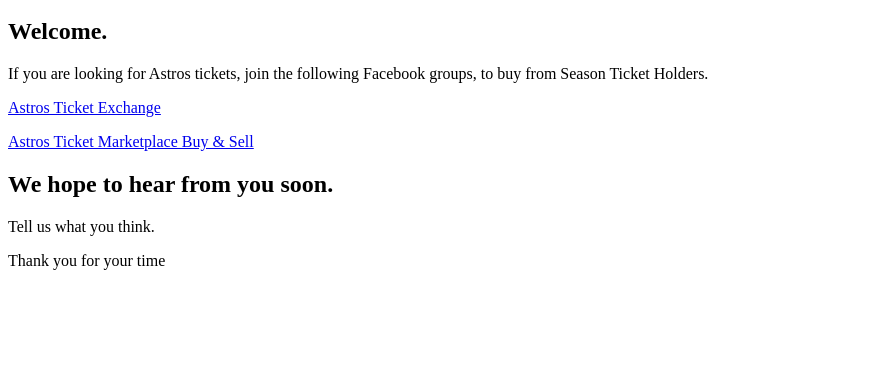
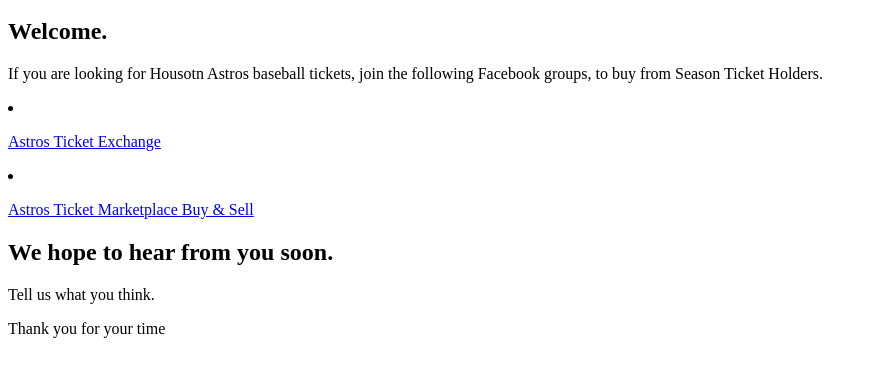
Before and after one commit to twelvetwentyone/1221, a plain HTML site: page index.html in a window 1280 px wide. Shown: the part 48-422 px from the top of the page, without its empty margins (0-877 px from the left). Drawn offline with Linux system fonts and the light colour scheme.

Commit message:
Update index.html

```diff
--- a/index.html
+++ b/index.html
@@ -5,9 +5,10 @@
     <body>
         <h2> Welcome.</h2>
         <p>
-            If you are looking for Astros tickets, join the following Facebook groups, to buy from Season Ticket Holders. </p>
-           <p> <a href="https://www.facebook.com/groups/astrosticketexchange">Astros Ticket Exchange</a> </p>
-           <p> <a href="https://www.facebook.com/groups/1013095992069609">Astros Ticket Marketplace Buy & Sell</a></p>
+            If you are looking for Housotn Astros baseball tickets, join the following Facebook groups, to buy from Season Ticket Holders. </p>
+           <li><p> <a href="https://www.facebook.com/groups/astrosticketexchange">Astros Ticket Exchange</a> </p></li>
+           <li><p> <a href="https://www.facebook.com/groups/1013095992069609">Astros Ticket Marketplace Buy & Sell</a></p></li>
+        <p></p>
         <h2>We hope to hear from you soon.</h2>
         <p>
         Tell us what you think.
```
